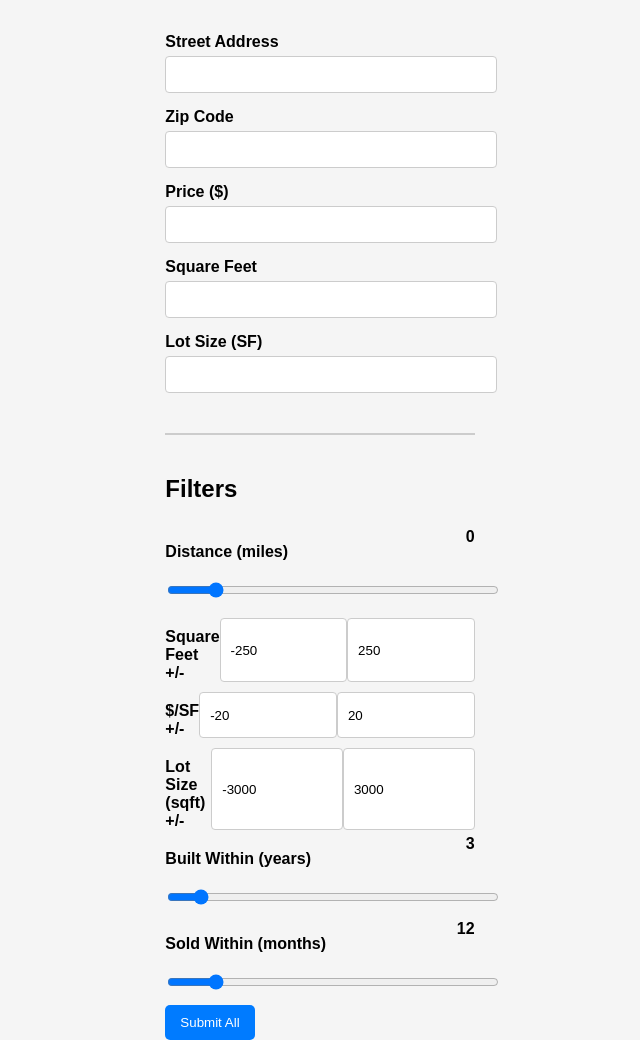
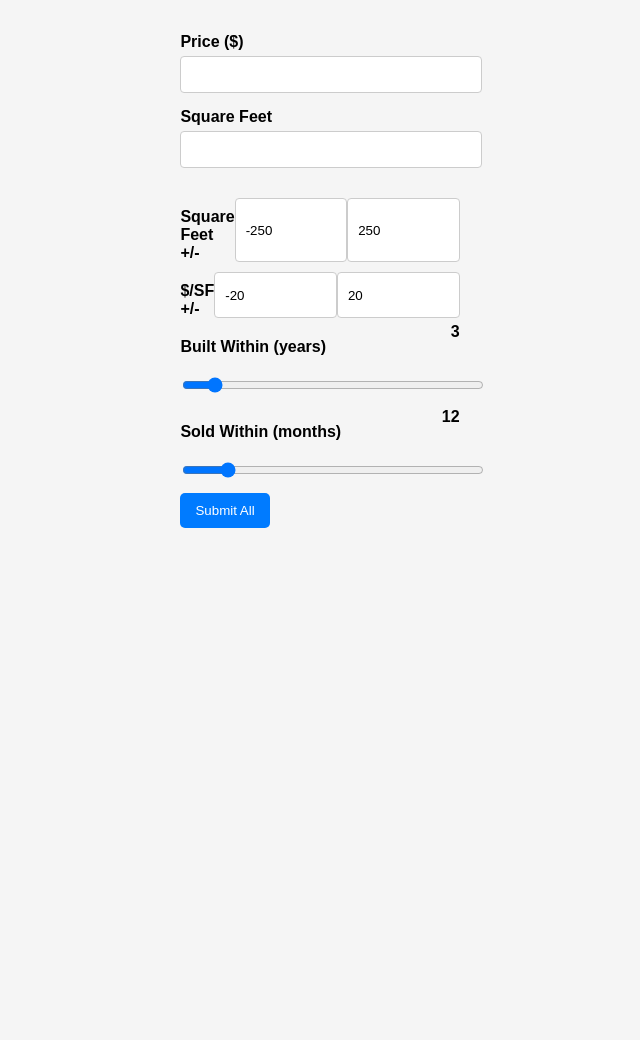
Before and after one commit to andrewdannehl/lnk-aws, a plain HTML site: page newConstruction.html in a window 1280 px wide. Shown: the part 60-1100 px from the top of the page, without its empty margins (320-960 px from the left). After the commit the page ends 800 px from the top, so only its background shows below. Drawn offline with Linux system fonts and the light colour scheme.

Commit message:
updated form to match lambda

```diff
--- a/newConstruction.html
+++ b/newConstruction.html
@@ -95,70 +95,35 @@
   <h1>New Construction Submission</h1>
 
   <form id="newConstructionForm">
-  <!-- Property Details -->
-  <label for="address">Street Address</label>
-  <input type="text" id="address" name="address" required>
-
-  <label for="zip">Zip Code</label>
-  <input type="text" id="zip" name="zip" required>
-
+  <!-- Only the following fields are used for the query: -->
   <label for="price">Price ($)</label>
   <input type="text" id="price" name="price" required>
 
   <label for="sqFt">Square Feet</label>
   <input type="text" id="sqFt" name="sqFt" required>
 
-  <label for="lot">Lot Size (SF)</label>
-  <input type="number" id="lot" name="lot" step="100" required>
-
-  <hr>
-  <h2>Filters</h2>
-
-  <!-- Filter Sliders & Inputs -->
   <div class="slider-group">
-    <!-- Distance Slider -->
-    <div class="slider-label">
-      <label for="distance">Distance (miles)</label>
-      <span class="value-display" id="distanceVal">0</span>
-    </div>
-    <input type="range" id="distance" name="distance" min="0" max="10" step="0.1" value="1" oninput="distanceVal.innerText = this.value">
-    <!-- Square Feet Min/Max -->
     <div class="slider-label">
       <label>Square Feet +/-</label>
       <input type="number" name="minSqFt" placeholder="Min" min="-500" max="0" step="10" value="-250">
       <input type="number" name="maxSqFt" placeholder="Max" min="0" max="500" step="10" value="250">
     </div>
-
-    <!-- $/SF Min/Max -->
     <div class="slider-label">
       <label>$/SF +/-</label>
       <input type="number" name="minPricePerSF" placeholder="Min" min="-50" max="0" step="1" value="-20">
       <input type="number" name="maxPricePerSF" placeholder="Max" min="0" max="50" step="1" value="20">
     </div>
-
-    <!-- Lot Size Min/Max -->
-    <div class="slider-label">
-      <label>Lot Size (sqft) +/-</label>
-      <input type="number" name="minLotSize" placeholder="Min" min="-5000" max="0" step="100" value="-3000">
-      <input type="number" name="maxLotSize" placeholder="Max" min="0" max="5000" step="100" value="3000">
-    </div>
-
-    <!-- Built Within Slider -->
     <div class="slider-label">
       <label for="builtWithin">Built Within (years)</label>
       <span class="value-display" id="builtWithinVal">3</span>
     </div>
     <input type="range" id="builtWithin" name="builtWithin" min="0" max="60" step="1" value="3" oninput="builtWithinVal.innerText = this.value">
-
-    <!-- Sold Within Slider -->
     <div class="slider-label">
       <label for="soldWithin">Sold Within (months)</label>
       <span class="value-display" id="soldWithinVal">12</span>
     </div>
     <input type="range" id="soldWithin" name="soldWithin" min="0" max="120" step="1" value="12" oninput="soldWithinVal.innerText = this.value">
-
   </div>
-
   <button type="submit" id="submit">Submit All</button>
   </form>
   <div id="queryMessage"></div>
--- a/scripts/newConstruction.js
+++ b/scripts/newConstruction.js
@@ -30,6 +30,7 @@ document.addEventListener('DOMContentLoaded', function() {
                 monthsSoldWithin: isNaN(monthsSoldWithin) ? null : monthsSoldWithin,
                 yearsBuiltWithin: isNaN(yearsBuiltWithin) ? null : yearsBuiltWithin
             };
+                console.log('Payload sent to Lambda:', data);
 
             try {
                 const response = await fetch('https://q2g27tp299.execute-api.us-east-2.amazonaws.com/query/newConstruction', {
```
